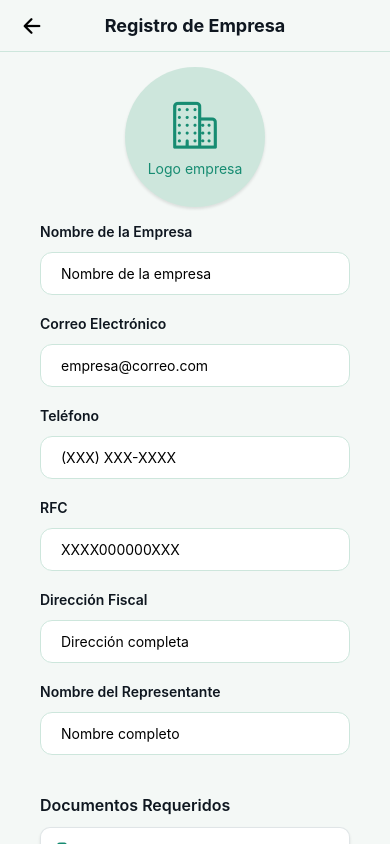
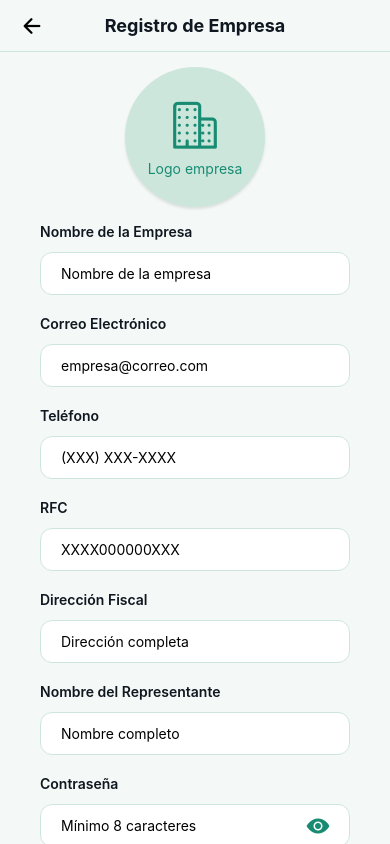
Before and after one commit to JosueUribeUgalde/Proyecto_Final_Apps_Moviles, a React Native app in the folder ProyectFinal/: screen /RegisterCompany in a window 390 px wide. Built offline with nearby package versions, Linux system fonts and the light colour scheme; what react-native-calendars would draw is missing.

Commit message:
feat: agregar validación de contraseña y mensajes de error en el registro de empresa; mejorar estilos de entrada

```diff
--- a/ProyectFinal/src/screens/company/RegisterCompany.js
+++ b/ProyectFinal/src/screens/company/RegisterCompany.js
@@ -4,7 +4,9 @@ import {
     Text,
     Image,
     ScrollView,
-    Pressable
+    Pressable,
+    KeyboardAvoidingView,
+    Platform
 } from "react-native";
 import { SafeAreaView } from "react-native-safe-area-context";
 import * as ImagePicker from 'expo-image-picker';
@@ -22,6 +24,8 @@ export default function RegisterCompany({ navigation }) {
         rfc: '',
         address: '',
         ownerName: '',
+        password: '',
+        confirmPassword: '',
         logo: null,
         officialId: null,
         proofOfAddress: null,
@@ -30,6 +34,25 @@ export default function RegisterCompany({ navigation }) {
     const [showBanner, setShowBanner] = useState(false);
     const [bannerMessage, setBannerMessage] = useState('');
     const [bannerType, setBannerType] = useState('success');
+    const [passwordErrors, setPasswordErrors] = useState([]);
+    const [showPassword, setShowPassword] = useState(false);
+    const [showConfirmPassword, setShowConfirmPassword] = useState(false);
+
+    const validatePassword = (password) => {
+        const errors = [];
+
+        if (password.length < 8) {
+            errors.push('Mínimo 8 caracteres');
+        }
+        if (!/[A-Z]/.test(password)) {
+            errors.push('Al menos una mayúscula');
+        }
+        if (!/[!@#$%^&*()_+\-=\[\]{};':"\\|,.<>\/?]/.test(password)) {
+            errors.push('Al menos un carácter especial (!@#$%^&*)');
+        }
+
+        return errors;
+    };
 
     const handleImagePick = async (field) => {
         const result = await ImagePicker.launchImageLibraryAsync({
@@ -62,6 +85,22 @@ export default function RegisterCompany({ navigation }) {
     };
 
     const handleRegister = () => {
+        // Validar contraseña
+        const errors = validatePassword(formData.password);
+
+        if (formData.password !== formData.confirmPassword) {
+            errors.push('Las contraseñas no coinciden');
+        }
+
+        if (errors.length > 0) {
+            setPasswordErrors(errors);
+            setBannerMessage('Por favor, revisa los requisitos de la contraseña');
+            setBannerType('error');
+            setShowBanner(true);
+            return;
+        }
+
+        setPasswordErrors([]);
         setBannerMessage('Registro exitoso');
         setBannerType('success');
         setShowBanner(true);
@@ -99,6 +138,10 @@ export default function RegisterCompany({ navigation }) {
                 onLeftPress={() => navigation.goBack()}
             />
 
+            <KeyboardAvoidingView
+                behavior={Platform.OS === 'ios' ? 'padding' : 'height'}
+                style={{ flex: 1 }}
+            >
                 <ScrollView
                     contentContainerStyle={styles.scrollContent}
                     showsVerticalScrollIndicator={false}
@@ -178,6 +221,71 @@ export default function RegisterCompany({ navigation }) {
                                 />
                             </View>
 
+                            {/* Contraseña */}
+                            <View style={styles.group}>
+                                <Text style={styles.label}>Contraseña</Text>
+                                <View style={styles.passwordContainer}>
+                                    <InputLogin
+                                        msj="Mínimo 8 caracteres"
+                                        secureTextEntry={!showPassword}
+                                        value={formData.password}
+                                        onChangeText={(text) => {
+                                            setFormData(prev => ({...prev, password: text}));
+                                            setPasswordErrors(validatePassword(text));
+                                        }}
+                                        style={{flex: 1}}
+                                    />
+                                    <Pressable
+                                        onPress={() => setShowPassword(!showPassword)}
+                                        style={styles.eyeButton}
+                                    >
+                                        <Ionicons
+                                            name={showPassword ? "eye-off" : "eye"}
+                                            size={24}
+                                            color={COLORS.primary}
+                                        />
+                                    </Pressable>
+                                </View>
+                                {passwordErrors.length > 0 && (
+                                    <View style={styles.errorsContainer}>
+                                        {passwordErrors.map((error, index) => (
+                                            <Text key={index} style={styles.errorText}>
+                                                • {error}
+                                            </Text>
+                                        ))}
+                                    </View>
+                                )}
+                            </View>
+
+                            <View style={styles.group}>
+                                <Text style={styles.label}>Confirmar Contraseña</Text>
+                                <View style={styles.passwordContainer}>
+                                    <InputLogin
+                                        msj="Repite tu contraseña"
+                                        secureTextEntry={!showConfirmPassword}
+                                        value={formData.confirmPassword}
+                                        onChangeText={(text) => setFormData(prev => ({...prev, confirmPassword: text}))}
+                                        style={{flex: 1}}
+                                    />
+                                    <Pressable
+                                        onPress={() => setShowConfirmPassword(!showConfirmPassword)}
+                                        style={styles.eyeButton}
+                                    >
+                                        <Ionicons
+                                            name={showConfirmPassword ? "eye-off" : "eye"}
+                                            size={24}
+                                            color={COLORS.primary}
+                                        />
+                                    </Pressable>
+                                </View>
+                                {formData.confirmPassword && formData.password !== formData.confirmPassword && (
+                                    <Text style={styles.errorText}>Las contraseñas no coinciden</Text>
+                                )}
+                                {formData.confirmPassword && formData.password === formData.confirmPassword && (
+                                    <Text style={styles.successText}>✓ Las contraseñas coinciden</Text>
+                                )}
+                            </View>
+
                             {/* Documentos */}
                             <View style={styles.documentsContainer}>
                                 <Text style={styles.sectionTitle}>Documentos Requeridos</Text>
@@ -195,6 +303,7 @@ export default function RegisterCompany({ navigation }) {
                         </View>
                     </View>
                 </ScrollView>
+            </KeyboardAvoidingView>
 
             <Banner
                 visible={showBanner}
--- a/ProyectFinal/src/styles/screens/company/RegisterStyles.js
+++ b/ProyectFinal/src/styles/screens/company/RegisterStyles.js
@@ -86,4 +86,34 @@ export default StyleSheet.create({
     width: "100%",
     alignItems: "center",
   },
+  errorsContainer: {
+    marginTop: 5,
+    paddingHorizontal: 10,
+    paddingVertical: 5,
+    backgroundColor: "#ffebee",
+    borderRadius: 4,
+  },
+  errorText: {
+    color: "#c62828",
+    fontSize: 12,
+    marginVertical: 2,
+  },
+  successText: {
+    color: "#2e7d32",
+    fontSize: 12,
+    marginTop: 5,
+  },
+  passwordContainer: {
+    flexDirection: "row",
+    alignItems: "center",
+    position: "relative",
+  },
+  eyeButton: {
+    position: "absolute",
+    right: 12,
+    padding: 8,
+    justifyContent: "center",
+    alignItems: "center",
+    zIndex: 10,
+  },
 });
```
Also changed, not shown: 1 other file (tests, documents, lock files or other folders). Lines whose indentation alone changed are shown as unchanged.
